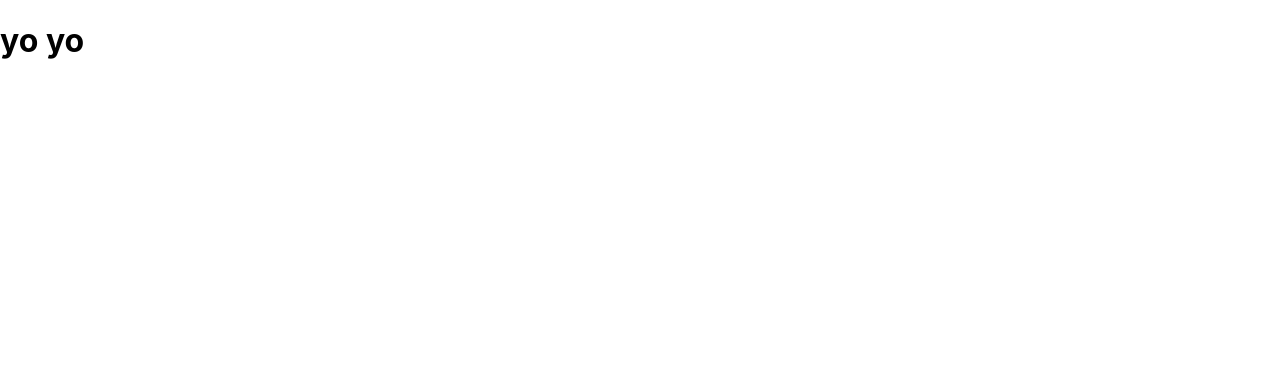
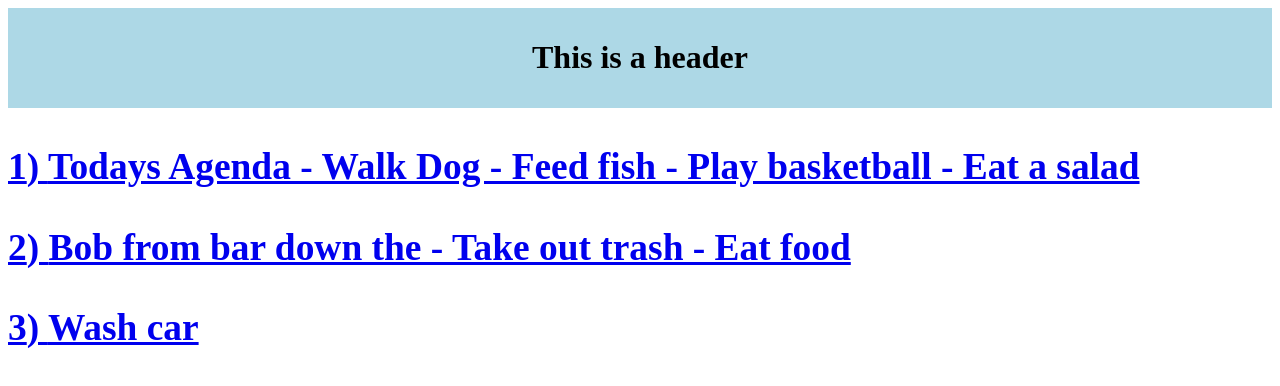
Before and after one commit to steliosal/mynotes, a React (Create React App) app: page / in a window 1280 px wide. Shown: the top 386 px of the page. Built offline with nearby package versions, Linux system fonts and the light colour scheme.

Commit message:
Link NotesPage with singleNote

```diff
--- a/src/App.js
+++ b/src/App.js
@@ -1,11 +1,17 @@
-
+import React from "react";
+import { BrowserRouter as Router, Route } from "react-router-dom";
+import Header from "./components/Header";
+import NotesPage from "./pages/NotesPage";
+import SingleNotePage from "./pages/SingleNotePage";
 
 function App() {
   return (
     <div className="App">
-
-        <h1>yo yo</h1>
-
+      <Router>
+        <Header />
+        <Route component={NotesPage} exact path="/" />
+        <Route component={SingleNotePage} path="/note/:id" />
+      </Router>
     </div>
   );
 }
--- /dev/null
+++ b/src/assets/Data.jsx
@@ -0,0 +1,19 @@
+let notes = [
+  {
+    id: 1,
+    body: "Todays Agenda\n\n- Walk Dog\n- Feed fish\n- Play basketball\n- Eat a salad",
+    updated: "2021-07-14T13:49:02.078653Z",
+  },
+  {
+    id: 2,
+    body: "Bob from bar down the \n\n- Take out trash\n- Eat food",
+    updated: "2021-07-13T20:43:18.550058Z",
+  },
+  {
+    id: 3,
+    body: "Wash car",
+    updated: "2021-07-13T19:46:12.187306Z",
+  },
+];
+
+export default notes;
--- /dev/null
+++ b/src/components/Header.jsx
@@ -0,0 +1,17 @@
+import React from "react";
+
+function Header() {
+  return (
+    <div
+      style={{
+        backgroundColor: "lightblue",
+        padding: "10px",
+        textAlign: "center",
+      }}
+    >
+      <h1>This is a header</h1>
+    </div>
+  );
+}
+
+export default Header;
--- /dev/null
+++ b/src/components/ListItem.jsx
@@ -0,0 +1,16 @@
+import React from "react";
+import { Link } from "react-router-dom";
+
+const ListItem = ({ note }) => {
+  return (
+    <div>
+      <Link to={`/note/${note.id}`}>
+        <h3>
+          {note.id}) {note.body}
+        </h3>
+      </Link>
+    </div>
+  );
+};
+
+export default ListItem;
--- a/src/index.css
+++ /dev/null
@@ -1,13 +0,0 @@
-body {
-  margin: 0;
-  font-family: -apple-system, BlinkMacSystemFont, 'Segoe UI', 'Roboto', 'Oxygen',
-    'Ubuntu', 'Cantarell', 'Fira Sans', 'Droid Sans', 'Helvetica Neue',
-    sans-serif;
-  -webkit-font-smoothing: antialiased;
-  -moz-osx-font-smoothing: grayscale;
-}
-
-code {
-  font-family: source-code-pro, Menlo, Monaco, Consolas, 'Courier New',
-    monospace;
-}
--- a/src/index.js
+++ b/src/index.js
@@ -1,17 +1,10 @@
 import React from 'react';
-import ReactDOM from 'react-dom';
-import './index.css';
-import App from './App';
-import reportWebVitals from './reportWebVitals';
+import ReactDOM from "react-dom";
+import App from "./App";
 
 ReactDOM.render(
   <React.StrictMode>
     <App />
   </React.StrictMode>,
-  document.getElementById('root')
+  document.getElementById("root")
 );
-
-// If you want to start measuring performance in your app, pass a function
-// to log results (for example: reportWebVitals(console.log))
-// or send to an analytics endpoint. Learn more: https://bit.ly/CRA-vitals
-reportWebVitals();
--- /dev/null
+++ b/src/pages/NotesPage.jsx
@@ -0,0 +1,17 @@
+import React from "react";
+import ListItem from "../components/ListItem";
+import Data from "../assets/Data";
+
+function NotesPage({ note }) {
+  return (
+    <div>
+      <h1>
+        {Data.map((note, id) => {
+          return <ListItem note={note} key={id} />;
+        })}
+      </h1>
+    </div>
+  );
+}
+
+export default NotesPage;
--- /dev/null
+++ b/src/pages/SingleNotePage.jsx
@@ -0,0 +1,14 @@
+import React from "react";
+import notes from "../assets/Data";
+
+function SingleNotePage({ match }) {
+  let noteId = match.params.id;
+  let SingleNote = notes.find((note) => note.id == noteId);
+  return (
+    <div>
+      <p>{SingleNote?.body}</p>
+    </div>
+  );
+}
+
+export default SingleNotePage;
--- a/src/reportWebVitals.js
+++ /dev/null
@@ -1,13 +0,0 @@
-const reportWebVitals = onPerfEntry => {
-  if (onPerfEntry && onPerfEntry instanceof Function) {
-    import('web-vitals').then(({ getCLS, getFID, getFCP, getLCP, getTTFB }) => {
-      getCLS(onPerfEntry);
-      getFID(onPerfEntry);
-      getFCP(onPerfEntry);
-      getLCP(onPerfEntry);
-      getTTFB(onPerfEntry);
-    });
-  }
-};
-
-export default reportWebVitals;
```
Also changed, not shown: src/setupTests.js (deleted, +0 -5 lines).
